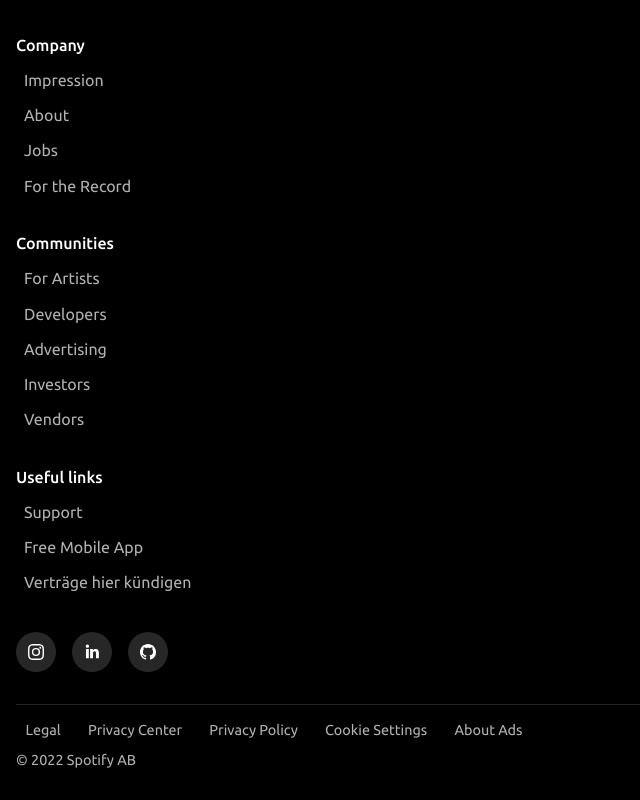
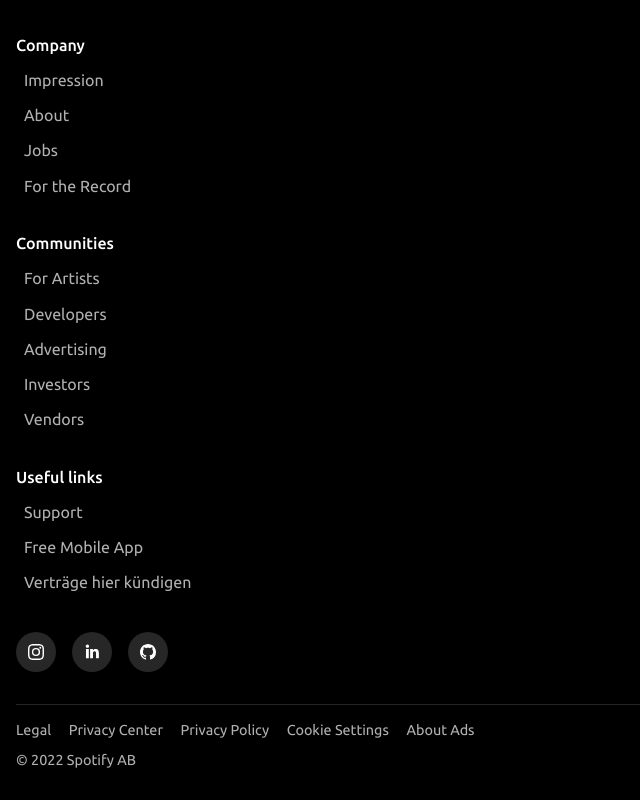
Before and after one commit to Hamed-Taherkhani/spotify, a React (Create React App) app: page / in a window 1280 px wide. Shown: the part 2110-2910 px from the top of the page, without its empty margins (0-640 px from the left). Built offline with nearby package versions, Linux system fonts and the light colour scheme.

Commit message:
Fix some bugs.

```diff
--- a/src/Components/Footer.js
+++ b/src/Components/Footer.js
@@ -108,15 +108,24 @@
   return (
     <ul className="social-media-list">
       <li className="social-media">
-        <a>{INSTAGRAM}</a>
+        <a href="https://instagram.com/_hamedtaherkhani_/" target="_blank">
+          {INSTAGRAM}
+        </a>
       </li>
 
       <li className="social-media">
-        <a>{LINKEDIN}</a>
+        <a
+          href="https://linkedin.com/in/hamed-taherkhani-217910210/"
+          target="_blank"
+        >
+          {LINKEDIN}
+        </a>
       </li>
 
       <li className="social-media">
-        <a>{GITHUB}</a>
+        <a href="https://github.com/Hamed-Taherkhani/" target="_blank">
+          {GITHUB}
+        </a>
       </li>
     </ul>
   );
--- a/src/Components/css/App.css
+++ b/src/Components/css/App.css
@@ -11,6 +11,7 @@
   color: #fff;
 }
 
+@media screen and (pointer: fine) {
   /* width */
   ::-webkit-scrollbar {
     width: 5px;
@@ -32,7 +33,7 @@
   ::-webkit-scrollbar-thumb:hover {
     background: #555;
   }
-
+}
 .flex {
   display: flex;
 }
--- a/src/Components/css/Footer.css
+++ b/src/Components/css/Footer.css
@@ -49,7 +49,7 @@
   margin: 1rem 0.5rem 0 0;
 }
 .root-footer .fast-access-links .links .link a {
-  padding: 0.3rem 0.6rem;
+  padding: 0.3rem 0.6rem 0.3rem 0;
   color: #b1b1b1 !important;
   font-size: 0.9rem;
   transition: 400ms ease;
--- a/src/Components/sass/App.scss
+++ b/src/Components/sass/App.scss
@@ -11,6 +11,7 @@
   color: map-get($base-colors, white-c);
 }
 
+@media screen and (pointer: fine) {
   /* width */
   ::-webkit-scrollbar {
     width: 5px;
@@ -31,6 +32,7 @@
   /* Handle on hover */
   ::-webkit-scrollbar-thumb:hover {
     background: #555;
+  }
 }
 
 .flex {
--- a/src/Components/sass/Footer.scss
+++ b/src/Components/sass/Footer.scss
@@ -66,7 +66,7 @@
         margin: 1rem 0.5rem 0 0;
 
         a {
-          padding: 0.3rem 0.6rem;
+          padding: 0.3rem 0.6rem 0.3rem 0;
           color: #b1b1b1 !important;
           font-size: 0.9rem;
           transition: 400ms ease;
```
Also changed, not shown: 2 other files (tests, documents, lock files or other folders). Lines whose indentation alone changed are shown as unchanged.
